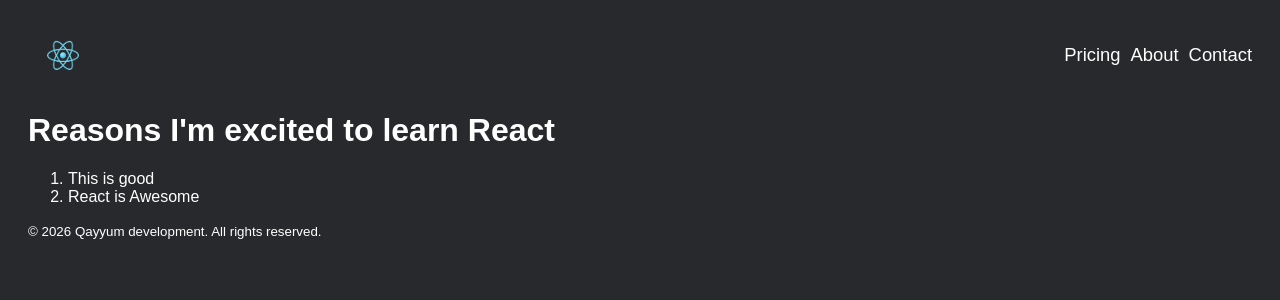
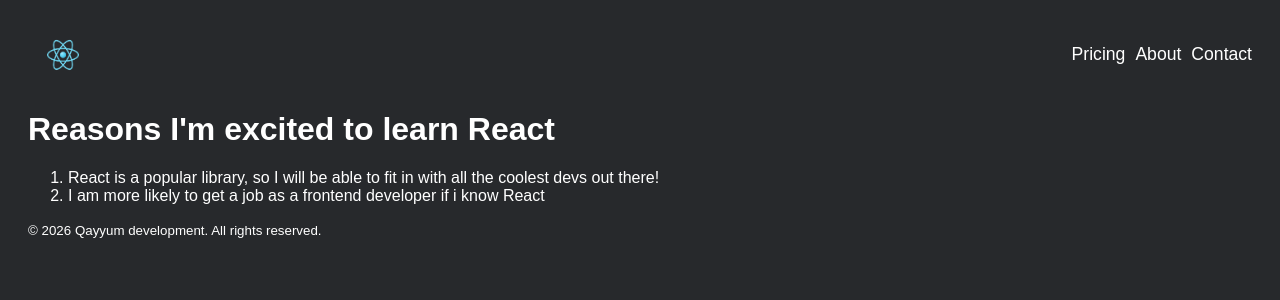
Before and after one commit to AbdurRehmanQayyum/React-Practice-Lab-, a React (Vite) app: page / in a window 1280 px wide. Shown: the top 300 px of the page. Built offline with nearby package versions, Linux system fonts and the light colour scheme.

Commit message:
Little info changed

```diff
--- a/src/components/Header.jsx
+++ b/src/components/Header.jsx
@@ -4,7 +4,7 @@ import logo from "../assets/images/react-img.png";
 function Header() {
     return (
     <header className="header">
-      <img className="image" src={logo}  alt="Logo" />
+      <img src={logo} className="nav-logo" alt="Logo" />
       <nav>
         <ul className="nav-list">
           <li className="nav-list-item">Pricing</li>
--- a/src/components/MainContent.jsx
+++ b/src/components/MainContent.jsx
@@ -3,8 +3,8 @@ function MainComp() {
         <main>
     <h1>Reasons I'm excited to learn React</h1>
     <ol>
-      <li>This is good</li>
-      <li>React is Awesome</li>
+      <li>React is a popular library, so I will be able to fit in with all the coolest devs out there!</li>
+      <li>I am more likely to get a job as a frontend developer if i know React</li>
     </ol>
     </main>
     );
--- a/src/index.css
+++ b/src/index.css
@@ -94,9 +94,9 @@ h1 {
 
 .nav-list-item {
   margin-left: 10px;
-  font-size: 1.15rem;
+  font-size: 1.1rem;
 }
 
-.image {
+.nav-logo {
   width: 70px;
 }
```
